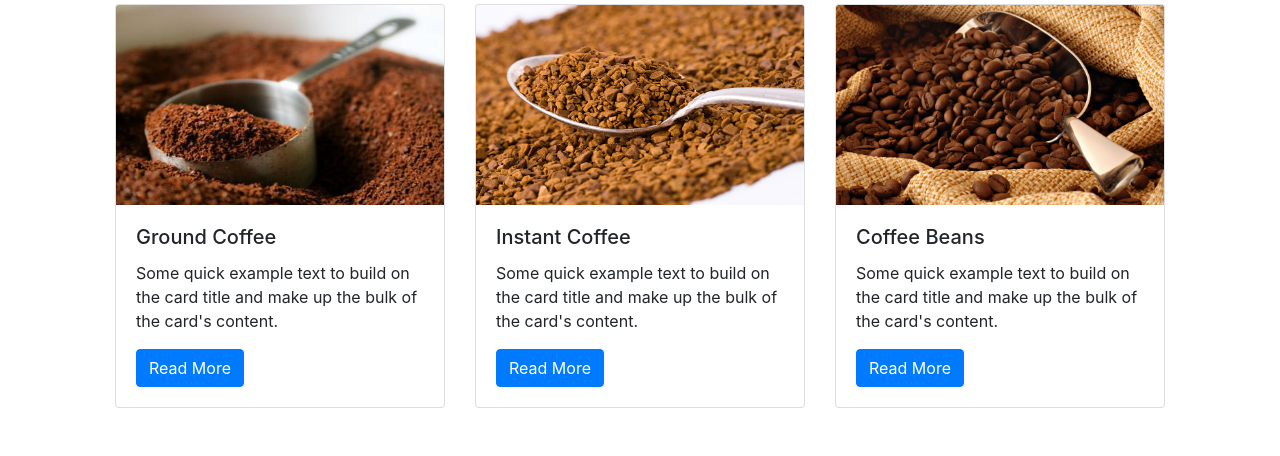
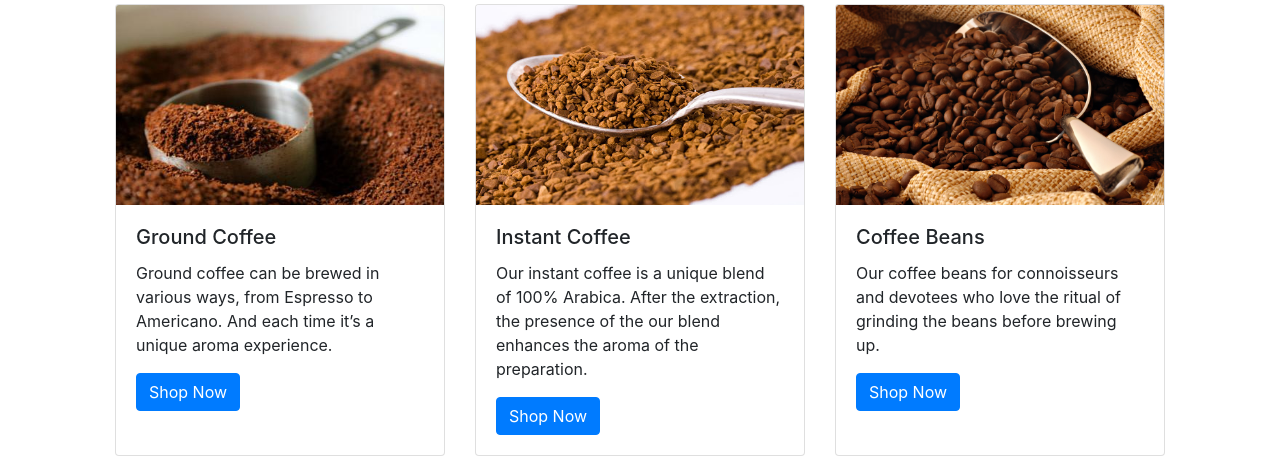
Before and after one commit to rachaelloh/django-barista, a Django app: template accounts/templates/accounts/index.template.html in a window 1280 px wide. Shown: the part 1477-1933 px from the top of the page. Before the commit the page ends 1885 px from the top, so only its background shows below. Run offline with Django 3.2, Linux system fonts and the light colour scheme; the template is opened without the code that fills it, so the values that code supplies are empty; some libraries are stand-ins or nearby versions.

Commit message:
added information for categories and linked to show products page.

```diff
--- a/accounts/templates/accounts/index.template.html
+++ b/accounts/templates/accounts/index.template.html
@@ -33,8 +33,8 @@ Home
   <img class="card-img-top" src="{% static 'images/ground-coffee.jpg' %}" alt="ground-coffee">
   <div class="card-body">
     <h5 class="card-title">Ground Coffee</h5>
-    <p class="card-text">Some quick example text to build on the card title and make up the bulk of the card's content.</p>
-    <a href="#" class="btn btn-primary">Read More</a>
+    <p class="card-text">Ground coffee can be brewed in various ways, from Espresso to Americano. And each time it’s a unique aroma experience.</p>
+    <a href="{% url 'show_products' %}" class="btn btn-primary">Shop Now</a>
   </div>
 </div>
 
@@ -43,8 +43,8 @@ Home
   <img class="card-img-top" src="{% static 'images/instant-coffee.jpg' %}" alt="instant-coffee">
   <div class="card-body">
     <h5 class="card-title">Instant Coffee</h5>
-    <p class="card-text">Some quick example text to build on the card title and make up the bulk of the card's content.</p>
-    <a href="#" class="btn btn-primary">Read More</a>
+    <p class="card-text">Our instant coffee is a unique blend of 100% Arabica. After the extraction, the presence of the our blend enhances the aroma of the preparation.</p>
+    <a href="{% url 'show_products' %}" class="btn btn-primary">Shop Now</a>
   </div>
 </div>
 
@@ -53,8 +53,8 @@ Home
   <img class="card-img-top" src="{% static 'images/coffee-beans.jpg' %}" alt="coffee-beans">
   <div class="card-body">
     <h5 class="card-title">Coffee Beans</h5>
-    <p class="card-text">Some quick example text to build on the card title and make up the bulk of the card's content.</p>
-    <a href="#" class="btn btn-primary">Read More</a>
+    <p class="card-text">Our coffee beans for connoisseurs and devotees who love the ritual of grinding the beans before brewing up.</p>
+    <a href="{% url 'show_products' %}" class="btn btn-primary">Shop Now</a>
   </div>
 </div>
 
--- a/templates/base.html
+++ b/templates/base.html
@@ -23,7 +23,7 @@
   </button>
   <div class="collapse navbar-collapse" id="navbarNav">
     <ul class="navbar-nav ml-auto">
-      <li class="nav-item"><a class="nav-link" href="/catalog"><i class="fa fa-coffee"></i>Products</a></li>
+      <li class="nav-item"><a class="nav-link" href="{% url 'show_products' %}"><i class="fa fa-coffee"></i>Products</a></li>
         {% if user.is_authenticated %}
         <li class="nav-item"><a class="nav-link" href="{% url 'profile' %}"><i class="fa fa-user"></i>My Account</a></li>
         <li class="nav-item"><a class="nav-link" href="{% url 'logout' %}"><i class="fa fa-sign-out"></i>Logout</a></li>
```
